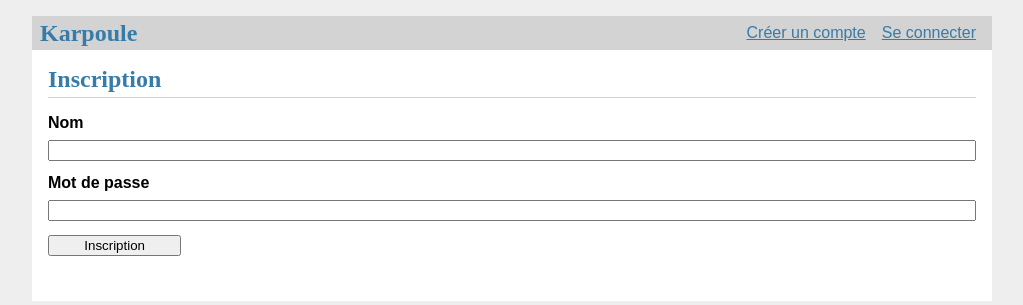
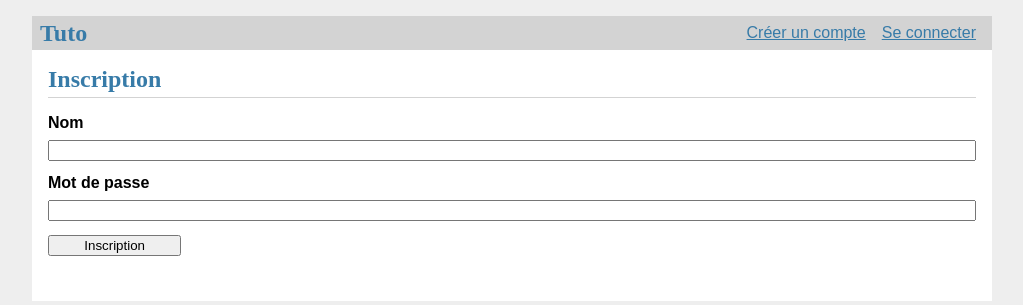
Before and after one commit to gh4w/covoiturage, a Flask app: page /auth/inscription in a window 1280 px wide. Shown: the top 305 px of the page, without its empty margins (128-1151 px from the left). Run offline with Flask 2, Linux system fonts and the light colour scheme.

Commit message:
renommage karpoule en tuto

```diff
--- a/tuto/__init__.py
+++ b/tuto/__init__.py
@@ -9,7 +9,7 @@ from . import blog
 def create_app(test_config=None):
      # create and configure the app
     app = Flask(__name__, instance_relative_config=True)
-    app.config.from_mapping(SECRET_KEY='dev', DATABASE=os.path.join(app.instance_path, 'karpoule.sqlite'),)
+    app.config.from_mapping(SECRET_KEY='dev', DATABASE=os.path.join(app.instance_path, 'tuto.sqlite'),)
     if test_config is None:
         # load the instance config, if it exists, when not testing
         app.config.from_pyfile('config.py', silent=True)
--- a/tuto/auth.py
+++ b/tuto/auth.py
@@ -5,7 +5,7 @@ from flask import (
 )
 
 from werkzeug.security import check_password_hash, generate_password_hash
-from karpoule.db import get_db
+from tuto.db import get_db
 
 bp = Blueprint('auth', __name__, url_prefix='/auth')
 
--- a/tuto/blog.py
+++ b/tuto/blog.py
@@ -1,7 +1,7 @@
 from flask import Blueprint, flash, g, redirect, render_template, request, session, url_for
 from werkzeug.exceptions import abort
-from karpoule.auth import login_required
-from karpoule.db import get_db
+from tuto.auth import login_required
+from tuto.db import get_db
 
 bp = Blueprint('blog', __name__)
 
--- a/tuto/db.py
+++ b/tuto/db.py
@@ -24,6 +24,7 @@ def init_db():
     db = get_db()
     with current_app.open_resource('schema.sql') as f:
         db.executescript(f.read().decode('utf-8'))
+        db.commit()
 
 def init_app(app):
     app.teardown_appcontext(close_db)   # close_db sera appelée pendant le teardown ("démontage")
--- a/tuto/templates/base.html
+++ b/tuto/templates/base.html
@@ -1,8 +1,8 @@
 <!doctype html>
-<title>{% block title %}{% endblock %} - Karpoule</title>
+<title>{% block title %}{% endblock %} - Tuto</title>
 <link rel="stylesheet" href="{{ url_for('static', filename='style.css') }}">
 <nav>
-    <h1>Karpoule</h1>
+    <h1>Tuto</h1>
     <ul>
         {% if g.user %}
         <li><span>{{ g.user['username'] }}</span></li>
```
Also changed, not shown: docs/index.md (+1 -1 lines), 1 other file.
